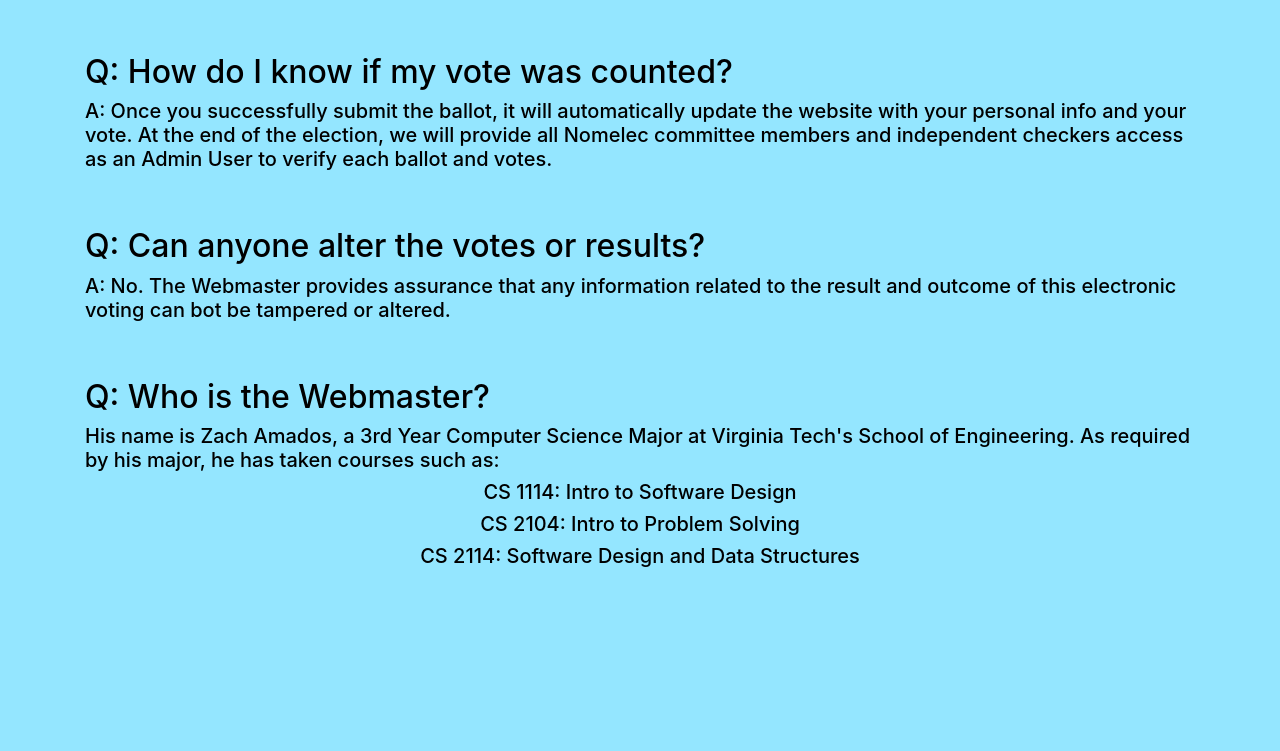
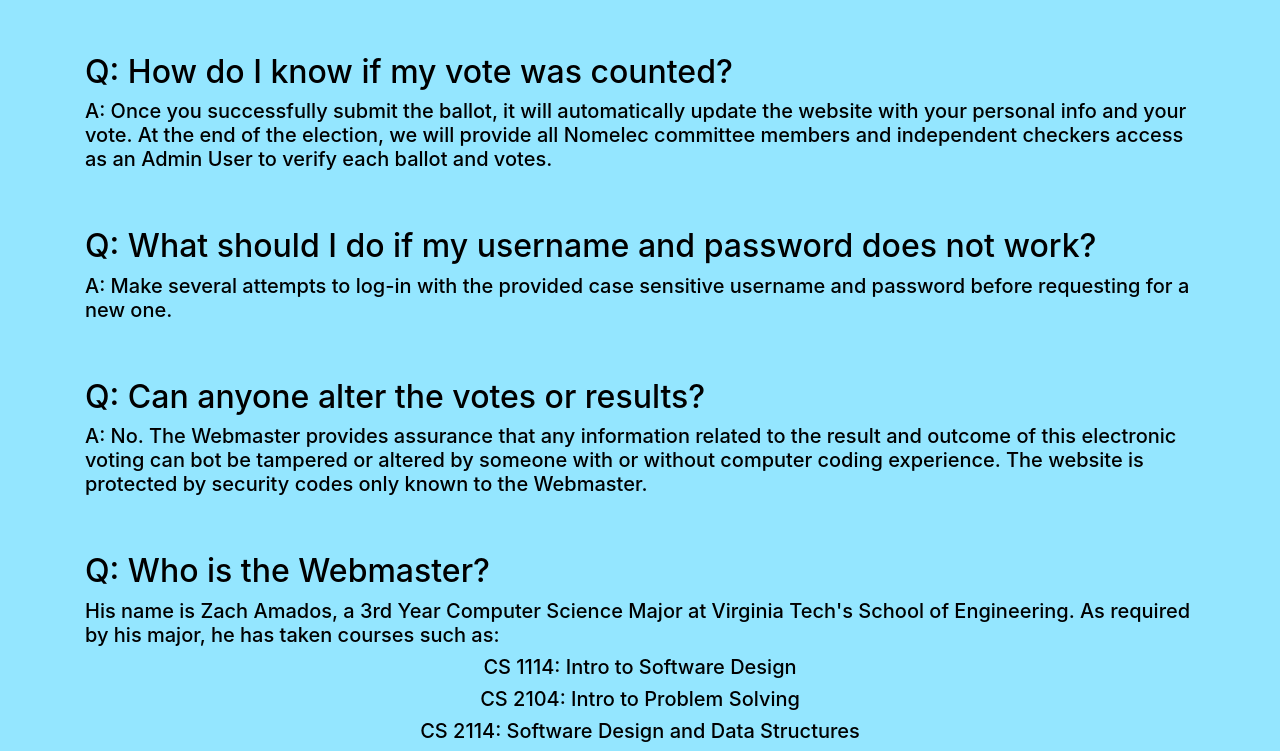
Before and after one commit to azach99/PNAMDCElection, a Django app: page /faq/ in a window 1280 px wide. Shown: the part 1083-1834 px from the top of the page. Before the commit the page ends 1650 px from the top, so only its background shows below. Run offline with Django 3.2, Linux system fonts and the light colour scheme; some libraries are stand-ins or nearby versions.

Commit message:
making small changes

```diff
--- a/Users/templates/Users/faq.html
+++ b/Users/templates/Users/faq.html
@@ -29,8 +29,12 @@
     <h5>A: Once you successfully submit the ballot, it will automatically update the website with your personal info and your vote. At the end of the election, we will provide all Nomelec committee members and independent checkers access as an Admin User to verify each ballot and votes.</h5>
     <br>
     <br>
+    <h2>Q: What should I do if my username and password does not work? </h2>
+    <h5>A: Make several attempts to log-in with the provided case sensitive username and password before requesting for a new one.</h5>
+    <br>
+    <br>
     <h2>Q: Can anyone alter the votes or results?</h2>
-    <h5>A: No. The Webmaster provides assurance that any information related to the result and outcome of this electronic voting can bot be tampered or altered.</h5>
+    <h5>A: No. The Webmaster provides assurance that any information related to the result and outcome of this electronic voting can bot be tampered or altered by someone with or without computer coding experience. The website is protected by security codes only known to the Webmaster.</h5>
     <br>
     <br>
     <h2>Q: Who is the Webmaster?</h2>
--- a/Users/templates/Users/submission.html
+++ b/Users/templates/Users/submission.html
@@ -8,7 +8,8 @@
         <form method = "POST" enctype = "multipart/form-data">
             {% csrf_token %}
             <fieldset class = "form-group">
-                <legend class = "border-bottom mb-4">PNAMDC Executive Officers and Board of Directors Election 2021-2023</legend>
+                <legend class = "border-bottom mb-4">PNAMDC Executive Officers and Board of Directors Election</legend>
+                <legend class = "border-bottom mb-4">2021-2023</legend>
                 {{ form|crispy }}
             </fieldset>
             <div class = "form-group">
```
Also changed, not shown: db.sqlite3.
